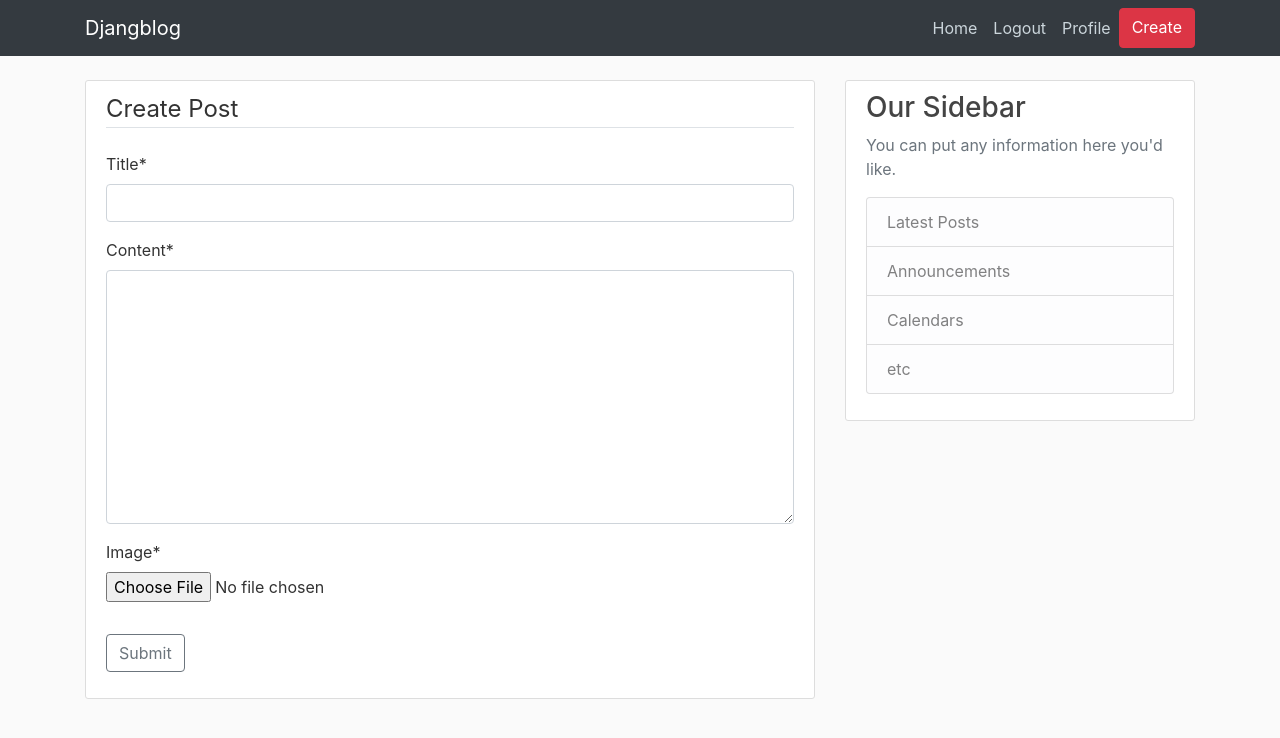
After one commit to nkouki98/Django-Blog, a Django app: page /post/new/ in a window 1280 px wide. The commit adds this page. Shown: the top 738 px of the page. Run offline with Django 3.2, Linux system fonts and the light colour scheme; a user stored in the database is signed in; some libraries are stand-ins or nearby versions.

Commit message:
Create View, create posts

```diff
--- a/blog/models.py
+++ b/blog/models.py
@@ -1,6 +1,8 @@
 from django.db import models
 from django.utils import timezone
 from users.models import CustomUser
+from django.urls import reverse
+
 # Create your models here.
 
 
@@ -13,4 +15,7 @@
     image = models.ImageField(default='default-blog.jpg', upload_to='blog_pics')
 
     def __str__(self):
-        return self.title
+        return f'id {self.id} -' + " " + self.title
+
+    def get_absolute_url(self):
+        return reverse('post-detail', kwargs={'pk':self.pk})
--- a/blog/templates/blog/home.html
+++ b/blog/templates/blog/home.html
@@ -7,8 +7,8 @@
           <img class="card-img-top" src="{{ post.image.url }}" alt="Card image cap">
           <div class="card-body">
             <h2 class="card-title">{{ post.title }}</h2>
-            <p class="card-text">{{ post.content }}</p>
-            <a href="#" class="btn btn-outline-secondary">Read More &rarr;</a>
+            <p class="card-text">{{ post.content|slice:":200" }}...</p>
+            <a href="{% url 'post-detail' post.id %}" class="btn btn-outline-secondary">Read More &rarr;</a>
           </div>
         <div class="card-footer text-muted">
             Posted on {{ post.date_posted|date:"F d, Y" }} by
--- /dev/null
+++ b/blog/templates/blog/post_form.html
@@ -0,0 +1,20 @@
+{% extends "base.html" %}
+{% load crispy_forms_tags %}
+{% block content %}
+
+      <div class="content-section">
+        <form method="POST" enctype="multipart/form-data">
+            {% csrf_token %}
+            <fieldset class="form-group">
+                <legend class="border-bottom mb-4">Create Post</legend>
+                {{ form|crispy }}
+            </fieldset>
+            <div class="form-group">
+                <button class="btn btn-outline-secondary" type="submit">Submit</button>
+            </div>
+        </form>
+    </div>
+
+
+
+{% endblock content %}
--- a/blog/views.py
+++ b/blog/views.py
@@ -1,6 +1,7 @@
 from django.shortcuts import render
 from .models import Post
-from django.views.generic import ListView
+from django.contrib.auth.mixins import LoginRequiredMixin
+from django.views.generic import ListView, DetailView, CreateView
 # Create your views here.
 
 
@@ -12,7 +13,7 @@
     return render(request, "blog/home.html", context)
 '''
 
-class PostlistView(ListView):
+class PostListView(ListView):
     """A better approach is class based views for CRUD applications
     to function based like -> above home(request). Prevents repetitive code, helps with reuseability, structure
     and extendability."""
@@ -20,3 +21,16 @@
     template_name = 'blog/home.html'  # <app>/<model>_<viewtype>.html
     context_object_name = 'posts'
     ordering = ['-date_posted']  # '-' for new->old
+
+
+class PostDetailView(DetailView):
+    model = Post
+
+
+class PostCreateView(LoginRequiredMixin, CreateView):        # searches for post_form template
+    model = Post
+    fields = ['title', 'content', 'image',]
+
+    def form_valid(self, form):
+        form.instance.author = self.request.user
+        return super().form_valid(form)  # run form_valid method on parent class with form as arg
--- a/djangoblog/settings.py
+++ b/djangoblog/settings.py
@@ -131,4 +131,5 @@
 MEDIA_ROOT = os.path.join(BASE_DIR, 'media')
 MEDIA_URL = '/media/'
 
-LOGIN_REDIRECT_URL = 'home'
+LOGIN_REDIRECT_URL = 'blog-home'
+LOGIN_URL = 'login'
--- a/djangoblog/urls.py
+++ b/djangoblog/urls.py
@@ -21,12 +21,15 @@
 from users import views as user_views
 from blog import views as blog_views
 from users.decorators import user_unauthenticated
-from blog.views import PostlistView
+from blog.views import PostListView, PostDetailView, PostCreateView
+urlpatterns = [
 
-urlpatterns = [
     path('admin/', admin.site.urls),
-    #path('', blog_views.home, name='home'),
-    path('', PostlistView.as_view(), name='home'),
+    path('', PostListView.as_view(), name='blog-home'),
+    path('post/<int:pk>/', PostDetailView.as_view(), name='post-detail'),
+    path('post/new/', PostCreateView.as_view(), name='post-create'),
+
+
     path('register/', user_views.register, name='register'),
     path('profile/', user_views.profile, name='profile'),
     path('profile/(?P<username>[a-zA-Z0-9]+)$/', user_views.displayProfile, name='userprofile'),
--- a/templates/base.html
+++ b/templates/base.html
@@ -16,17 +16,17 @@
     <header class="site-header">
         <nav class="navbar navbar-expand-lg navbar-dark bg-dark fixed-top">
     <div class="container">
-      <a class="navbar-brand" href="{% url 'home' %}">Djangblog</a>
+      <a class="navbar-brand" href="{% url 'blog-home' %}">Djangblog</a>
       <button class="navbar-toggler" type="button" data-toggle="collapse" data-target="#navbarResponsive" aria-controls="navbarResponsive" aria-expanded="false" aria-label="Toggle navigation">
         <span class="navbar-toggler-icon"></span>
       </button>
       <div class="collapse navbar-collapse" id="navbarResponsive">
         <ul class="navbar-nav ml-auto">
-              <a class="nav-item nav-link" href="{% url 'home' %}">Home</a>
+              <a class="nav-item nav-link" href="{% url 'blog-home' %}">Home</a>
             {% if user.is_authenticated %}
               <a class="nav-item nav-link" href="{% url 'logout' %}">Logout</a>
               <a class="nav-item nav-link" href="{% url 'profile' %}">Profile</a>
-              <a class="btn btn-danger navbar-btn" href="{% url 'profile' %}">Create</a>
+              <a class="btn btn-danger navbar-btn" href="{% url 'post-create' %}">Create</a>
             {% else %}
               <a class="nav-item nav-link" href="{% url 'login' %}">Login</a>
               <a class="nav-item nav-link" href="{% url 'register' %}">Register</a>
--- a/users/models.py
+++ b/users/models.py
@@ -54,7 +54,7 @@
 
 
     def __str__(self):
-        return f'{self.user.username}'
+        return f'{self.user.username} Profile'
 
 
     #override save method
--- a/users/templates/users/userprofile.html
+++ b/users/templates/users/userprofile.html
@@ -30,8 +30,11 @@
               <a class="mr-2">{{ post.author.username }}</a>
               <small class="text-muted">{{ post.date_posted|date:"F d, Y" }}</small>
             </div>
+
+              <img class="card-img-top" src="{{ post.image.url }}" alt="Card image cap">
+
             <h2><a class="article-title" href="#">{{ post.title }}</a></h2>
-            <p class="article-content">{{ post.content }}</p>
+            <p class="article-content">{{ post.content|slice:":300" }}...</p>
           </div>
         </article>
     {% endfor %}
--- a/users/views.py
+++ b/users/views.py
@@ -25,9 +25,7 @@
 
 
 
-@user_unauthenticated
-def login(request):
-    return render(request, "users/login.html")
+
 
 
 
```
Also changed, not shown: blog/templates/blog/post_detail.html (added, +20 -0 lines), db.sqlite3, media/blog_pics/90940502_10159552222821632_4516811981860110336_o.jpg (added), media/blog_pics/_59.png (added).
